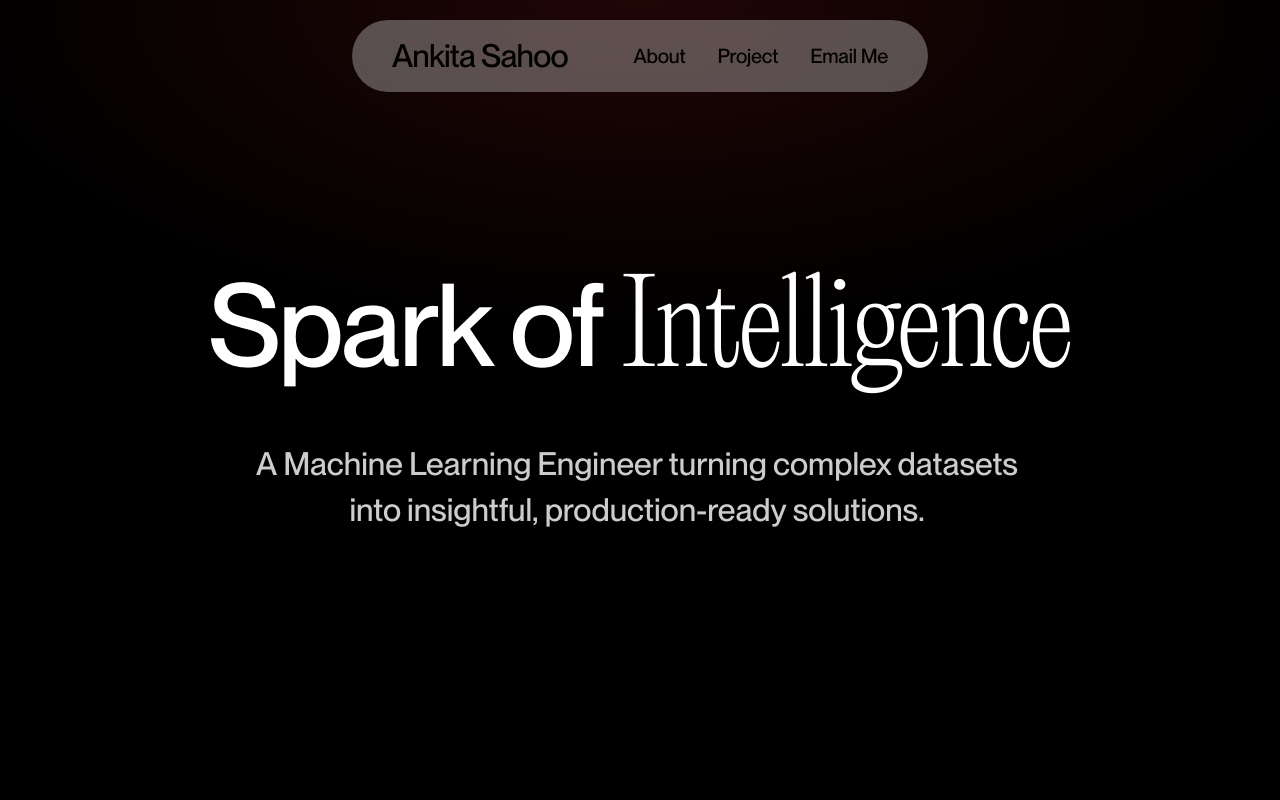
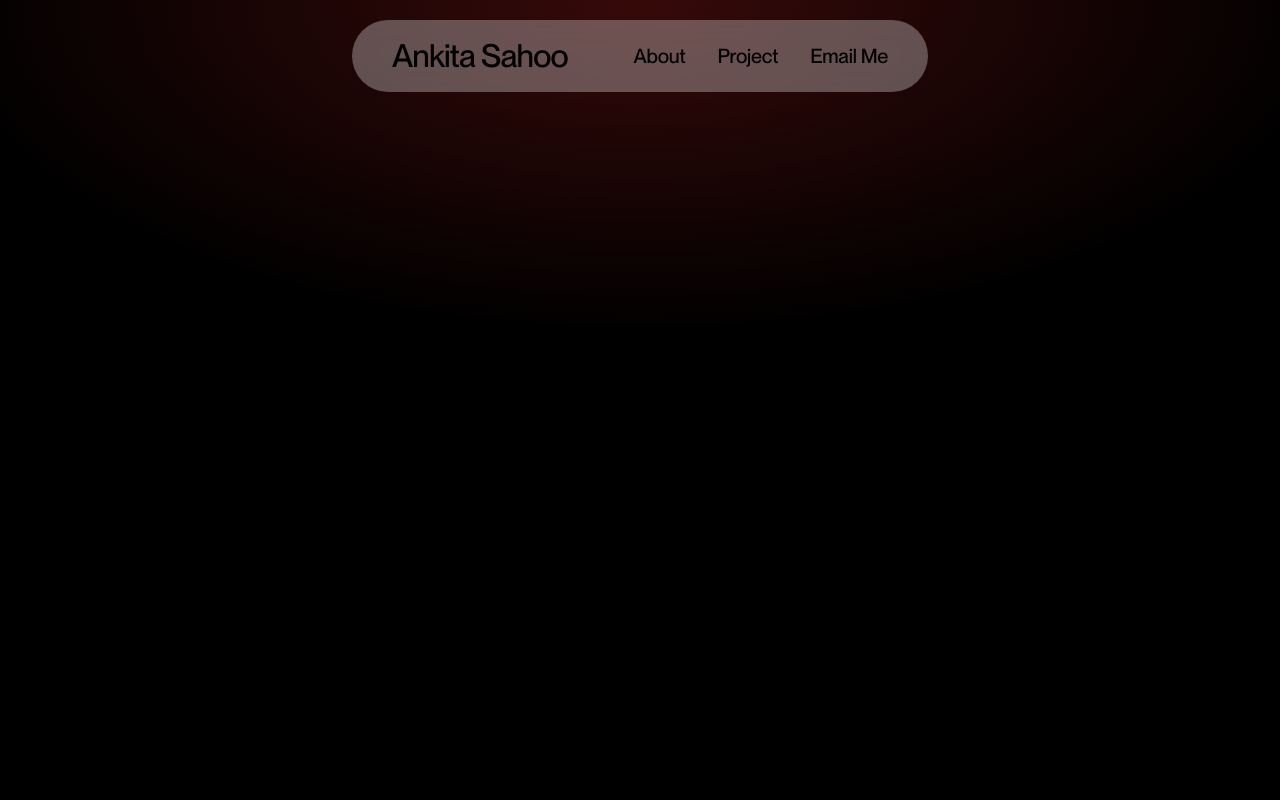
Before and after one commit to ezDecode/ProjectAnkita, a Next.js app: page / in a window 1280 px wide. Shown: the top 800 px of the page. Built offline with nearby package versions, Linux system fonts and the light colour scheme.

Commit message:
feat: add Footer component with mouse-following background effect; remove Connect component; enhance Hero and About components for improved animations and layout

```diff
--- a/src/app/page.tsx
+++ b/src/app/page.tsx
@@ -7,30 +7,26 @@ import { ScrollTrigger } from 'gsap/ScrollTrigger';
 import Loading from '@/components/Loading';
 import Navbar from '@/components/Navbar';
 import LatestProjects from '@/components/LatestProjects';
-import Connect from '@/components/Connect';
 import Hero from '@/components/Hero';
 import About from '@/components/About';
+import Footer from '@/components/Footer';
 
-// Register GSAP plugin for Lenis integration.
 gsap.registerPlugin(ScrollTrigger);
 
 export default function Home() {
   const [isLoading, setIsLoading] = useState(true);
   const [isIntroFinished, setIsIntroFinished] = useState(false);
 
-  // Lenis setup for smooth scrolling
   useEffect(() => {
     const lenis = new Lenis({ lerp: 0.05, smoothWheel: true });
     lenis.on('scroll', ScrollTrigger.update);
     gsap.ticker.add((time) => lenis.raf(time * 1000));
     gsap.ticker.lagSmoothing(0);
-    // Cleanup function
     return () => lenis.destroy();
   }, []);
 
   const handleLoadingComplete = useCallback(() => {
     setIsLoading(false);
-    // A slight delay to ensure the loading screen animation is fully finished.
     setTimeout(() => setIsIntroFinished(true), 100);
   }, []);
 
@@ -39,12 +35,12 @@ export default function Home() {
       {isLoading && <Loading onComplete={handleLoadingComplete} />}
       <Navbar isVisible={isIntroFinished} />
 
-      <main className="relative bg-[#e4e4dd]">
-        {/* PLAN EXECUTED: Pass the isIntroFinished state down as a prop to Hero. */}
+      {/* PLAN EXECUTED: Removed the conflicting background class from the main element. */}
+      <main className="relative">
         <Hero isAnimated={isIntroFinished} />
         <About />
         <LatestProjects />
-        <Connect />
+        <Footer />
       </main>
     </>
   );
--- a/src/components/Connect.tsx
+++ /dev/null
@@ -1,100 +0,0 @@
-'use client';
-
-import { useRef, FC, ReactNode } from 'react';
-import { motion, useScroll, useTransform, useInView, Variants, MotionValue } from 'framer-motion';
-
-// --- Variants remain the same ---
-const containerVariants: Variants = { hidden: { opacity: 0 }, visible: { opacity: 1, transition: { staggerChildren: 0.3, delayChildren: 0.2 } } };
-const itemVariants: Variants = { hidden: { opacity: 0, y: 30 }, visible: { opacity: 1, y: 0, transition: { duration: 1, ease: [0.16, 1, 0.3, 1] } } };
-
-// --- Reusable SVG Icon ---
-const ArrowIcon: FC = () => (
-  <svg width="32" height="32" viewBox="0 0 24 24" fill="none" xmlns="http://www.w3.org/2000/svg">
-    <path d="M5 12H19" stroke="currentColor" strokeWidth="1.5" strokeLinecap="round" strokeLinejoin="round" />
-    <path d="M12 5L19 12L12 19" stroke="currentColor" strokeWidth="1.5" strokeLinecap="round" strokeLinejoin="round" />
-  </svg>
-);
-
-// PLAN EXECUTED: A completely redesigned SocialLink component to match the reference image.
-interface SocialLinkProps {
-  href: string;
-  children: ReactNode;
-  color: MotionValue<string>;
-}
-
-const SocialLink: FC<SocialLinkProps> = ({ href, children, color }) => {
-  return (
-    <motion.a
-      href={href}
-      target="_blank"
-      // The `group` utility is no longer needed as the hover is self-contained.
-      className="flex items-center gap-4"
-      style={{ color }}
-      whileHover="hover"
-      initial="initial"
-      variants={itemVariants} // Use the same fade-in variant as other items
-    >
-      <span className="font-ppneue text-4xl font-medium tracking-tight">
-        {children}
-      </span>
-      <motion.div
-        variants={{
-          initial: { rotate: 0 },
-          hover: { rotate: -45 }, // A sophisticated -45 degree "launch" rotation
-        }}
-        transition={{ duration: 0.3, ease: 'easeOut' }}
-      >
-        <ArrowIcon />
-      </motion.div>
-    </motion.a>
-  );
-};
-
-
-const Connect = () => {
-  const sectionRef = useRef<HTMLDivElement>(null);
-  const isInView = useInView(sectionRef, { amount: 0.3 });
-  const { scrollYProgress } = useScroll({ target: sectionRef, offset: ["start end", "end start"] });
-  const background = useTransform(scrollYProgress, [0, 0.4], ["#000000", "#e4e4dd"]);
-  const color = useTransform(scrollYProgress, [0, 0.4], ["#FFFFFF", "#000000"]);
-
-  return (
-    <motion.section ref={sectionRef} style={{ backgroundColor: background }} className="relative h-screen w-full">
-      <motion.div
-        variants={containerVariants}
-        initial="hidden"
-        animate={isInView ? "visible" : "hidden"}
-        className="grid h-full w-full grid-cols-1 items-center gap-12 px-10 py-24 md:grid-cols-2"
-      >
-        {/* Left Column: Call to Action */}
-        <div className="flex flex-col items-start gap-12">
-          <motion.p variants={itemVariants} style={{ color }} className="font-ppneue text-xl font-medium">
-            Let's talk.
-          </motion.p>
-          <motion.h2 variants={itemVariants} style={{ color }} className="font-editorial text-8xl font-light md:text-9xl leading-none">
-            Have a complex challenge?
-          </motion.h2>
-          <motion.div variants={itemVariants}>
-            <motion.a
-              href="mailto:example@email.com"
-              className="relative z-10 block rounded-full bg-black px-12 py-7 text-xl font-medium text-white"
-              whileHover={{ scale: 1.05 }}
-              transition={{ duration: 0.3, ease: 'easeOut' }}
-            >
-              Email Me
-            </motion.a>
-          </motion.div>
-        </div>
-
-        {/* PLAN EXECUTED: Right Column using the new, cleaner SocialLink component */}
-        <div className="flex h-full flex-col items-start justify-end gap-8 font-ppneue md:items-end">
-          <SocialLink href="#" color={color}>LinkedIn</SocialLink>
-          <SocialLink href="#" color={color}>GitHub</SocialLink>
-          <SocialLink href="#" color={color}>Twitter</SocialLink>
-        </div>
-      </motion.div>
-    </motion.section>
-  );
-};
-
-export default Connect;
--- /dev/null
+++ b/src/components/Footer.tsx
@@ -0,0 +1,132 @@
+'use client';
+
+import { useRef, useEffect, FC, ReactNode } from 'react';
+import { motion, useInView, Variants } from 'framer-motion';
+import Link from 'next/link';
+
+// --- Reusable Link for the bottom bar ---
+const MinimalLink: FC<{ href: string; children: ReactNode }> = ({ href, children }) => (
+  <Link href={href} target="_blank" className="transition-colors duration-300 hover:text-black">
+    {children}
+  </Link>
+);
+
+const Footer = () => {
+  const footerRef = useRef<HTMLElement>(null);
+  const isInView = useInView(footerRef, { once: true, amount: 0.4 });
+
+  // This effect handles the "Aurora" background that follows the mouse
+  useEffect(() => {
+    const footer = footerRef.current;
+    if (!footer) return;
+
+    const handleMouseMove = (e: MouseEvent) => {
+      const { left, top } = footer.getBoundingClientRect();
+      const x = e.clientX - left;
+      const y = e.clientY - top;
+      footer.style.setProperty('--mouse-x', `${x}px`);
+      footer.style.setProperty('--mouse-y', `${y}px`);
+    };
+
+    footer.addEventListener('mousemove', handleMouseMove);
+    return () => footer.removeEventListener('mousemove', handleMouseMove);
+  }, []);
+
+  const containerVariants: Variants = {
+    hidden: {},
+    visible: { transition: { staggerChildren: 0.2, delayChildren: 0.1 } },
+  };
+
+  const itemVariants: Variants = {
+    hidden: { opacity: 0, y: 20 },
+    visible: { opacity: 1, y: 0, transition: { duration: 0.8, ease: [0.22, 1, 0.36, 1] } },
+  };
+
+  return (
+    <motion.footer
+      ref={footerRef}
+      // PLAN EXECUTED: Changed to h-screen (100vh), added flex layout, and inverted colors.
+      className="relative flex h-screen w-full flex-col items-center justify-center overflow-hidden bg-[#e4e4dd] text-black"
+      style={
+        {
+          '--mouse-x': '50%',
+          '--mouse-y': '50%',
+          // PLAN EXECUTED: Inverted the aurora effect for the light theme.
+          background: `radial-gradient(500px circle at var(--mouse-x) var(--mouse-y), rgba(0, 0, 0, 0.04), transparent 80%)`,
+          transition: 'background 0.4s ease-out',
+        } as any
+      }
+      variants={containerVariants}
+      initial="hidden"
+      animate={isInView ? 'visible' : 'hidden'}
+    >
+      <div className="relative z-10 mx-auto flex max-w-5xl flex-col items-center justify-center gap-12 px-10">
+        {/* Main CTA */}
+        <motion.h2
+          variants={itemVariants}
+          className="text-center font-editorial text-5xl font-light leading-tight md:text-7xl"
+        >
+          Have a project in mind?
+        </motion.h2>
+        <motion.div variants={itemVariants}>
+          {/* PLAN EXECUTED: Inverted button colors */}
+          <motion.a
+            href="mailto:ankitasahoo370@gmail.com"
+            className="group flex items-center gap-4 rounded-full bg-black px-8 py-5 text-lg font-medium text-white"
+            whileHover="hover"
+            initial="rest"
+            transition={{ duration: 0.3, ease: 'easeOut' }}
+          >
+            <span>Start a Conversation</span>
+            <motion.div variants={{ rest: { x: 0 }, hover: { x: 5 } }}>
+              <svg
+                width="24"
+                height="24"
+                viewBox="0 0 24 24"
+                fill="none"
+                xmlns="http://www.w3.org/2000/svg"
+              >
+                <path
+                  d="M5 12H19"
+                  stroke="currentColor"
+                  strokeWidth="1.5"
+                  strokeLinecap="round"
+                  strokeLinejoin="round"
+                />
+                <path
+                  d="M12 5L19 12L12 19"
+                  stroke="currentColor"
+                  strokeWidth="1.5"
+                  strokeLinecap="round"
+                  strokeLinejoin="round"
+                />
+              </svg>
+            </motion.div>
+          </motion.a>
+        </motion.div>
+      </div>
+
+      {/* PLAN EXECUTED: Bottom Bar now absolutely positioned for the h-screen layout */}
+      <div className="absolute bottom-0 left-0 right-0 z-10 w-full">
+        <div className="mx-auto max-w-7xl border-t border-black/20 px-10 py-8">
+          <motion.div
+            className="flex flex-col items-center justify-between gap-4 font-ppneue text-sm text-black/60 md:flex-row"
+            // Use a simpler variant for the bottom bar so it fades in last
+            initial={{ opacity: 0 }}
+            animate={isInView ? { opacity: 1 } : {}}
+            transition={{ duration: 1, delay: 0.5 }}
+          >
+            <p>&copy; {new Date().getFullYear()} Ankita Sahoo</p>
+            <div className="flex items-center gap-6">
+              <MinimalLink href="#">LinkedIn</MinimalLink>
+              <MinimalLink href="#">GitHub</MinimalLink>
+              <MinimalLink href="#">Twitter</MinimalLink>
+            </div>
+          </motion.div>
+        </div>
+      </div>
+    </motion.footer>
+  );
+};
+
+export default Footer;
--- a/src/components/Hero.tsx
+++ b/src/components/Hero.tsx
@@ -1,79 +1,74 @@
 'use client';
 
-import React, { useRef } from 'react';
-import { motion, Variants, useInView } from 'framer-motion';
+import React from 'react';
+import { motion, Variants } from 'framer-motion';
 import TextRevealByTime from '@/components/TextRevealByTime';
 
 interface HeroProps {
   isAnimated: boolean;
 }
 
-// Animation variants remain the same.
-const heroVariants: Variants = {
+// Variants for a clean, staggered entrance animation
+const containerVariants: Variants = {
   hidden: { opacity: 0 },
   visible: {
     opacity: 1,
     transition: {
-      staggerChildren: 0.3,
-      delayChildren: 0.2,
+      staggerChildren: 0.2,
+      delayChildren: 0.1,
     },
   },
 };
 
-const headlineVariants: Variants = {
-  hidden: { y: 20, opacity: 0 },
+const itemVariants: Variants = {
+  hidden: { opacity: 0, y: 20 },
   visible: {
+    opacity: 1,
     y: 0,
-    opacity: 1,
-    transition: {
-      duration: 0.8,
-      ease: [0.22, 1, 0.36, 1],
-    },
+    transition: { duration: 0.8, ease: [0.22, 1, 0.36, 1] },
   },
 };
 
-// PLAN EXECUTED: Removed forwardRef, as it's no longer needed.
-// The component now manages its own view-tracking.
 const Hero = ({ isAnimated }: HeroProps) => {
-  const sectionRef = useRef<HTMLElement>(null);
-  // PLAN EXECUTED: Added useInView to track if the component is on screen.
-  const isInView = useInView(sectionRef, { amount: 0.3 });
-
-  // PLAN EXECUTED: The animation triggers only when the intro is finished AND it's in view.
-  const canAnimate = isAnimated && isInView;
-
   return (
-    <section ref={sectionRef} className="relative z-0 h-screen w-full">
-      <div className="relative z-10 h-full w-full flex items-center justify-center">
+    <section className="relative z-0 h-screen w-full bg-black">
+      {/* Container for layout and animation */}
       <motion.div
-          className="w-[85vw] mx-auto text-center"
+        className="flex h-full w-full flex-col items-center justify-center text-center"
         initial="hidden"
-          animate={canAnimate ? 'visible' : 'hidden'}
-          variants={heroVariants}
+        // PLAN EXECUTED: Animation trigger is now simpler and more robust.
+        animate={isAnimated ? 'visible' : 'hidden'}
+        variants={containerVariants}
       >
+        {/* Headline */}
         <motion.h1
-            className="font-ppneue font-medium text-[9vw] font-light text-white leading-none tracking-tight"
-            variants={headlineVariants}
+          className="font-editorial text-[7vw] font-light leading-none tracking-tight text-white"
+          variants={itemVariants}
         >
-            <div>Spark of <span className="font-editorial font-light">Intelligence</span></div>
+          <div>Where Data</div>
+          <div className="mt-[-1.5vw]">Finds Its <span className="font-ppneue font-medium italic">Voice.</span></div>
         </motion.h1>
 
-          <motion.div variants={headlineVariants}>
+        {/* Subtext */}
+        <motion.div className="mt-12 max-w-2xl px-10" variants={itemVariants}>
           <TextRevealByTime
-              text="A Machine Learning Engineer turning complex datasets into insightful, production-ready solutions."
-              className="w-[60vw] font-ppneue font-medium text-[2rem] leading-snug text-white/80 mt-12 mx-auto"
-              trigger={canAnimate} // The trigger is now the combined state.
-              startDelay={0}
+            text="A Machine Learning Engineer building intelligent systems that speak in insights, not just numbers."
+            className="font-ppneue text-xl leading-relaxed text-white/70"
+            // The trigger is passed down from the parent container's state.
+            trigger={isAnimated}
+            startDelay={0} // Delay is handled by parent stagger.
+            wordDelay={0.02}
           />
         </motion.div>
       </motion.div>
-      </div>
 
+      {/* Atmospheric Background Gradient */}
       <div
         className="absolute inset-0 z-0 h-full w-full"
         style={{
-          background: "radial-gradient(ellipse 80% 60% at 50% 0%, rgba(220, 38, 38, 0.15), transparent 70%), #000000",
+          background: `radial-gradient(ellipse 80% 60% at 50% 0%, rgba(220, 38, 38, 0.25), transparent 70%), #000000`,
         }}
+        aria-hidden="true"
       />
     </section>
   );
```
Also changed, not shown: src/app/globals.css (+7 -0 lines), src/components/About.tsx (+4 -4 lines). Lines whose indentation alone changed are shown as unchanged.
